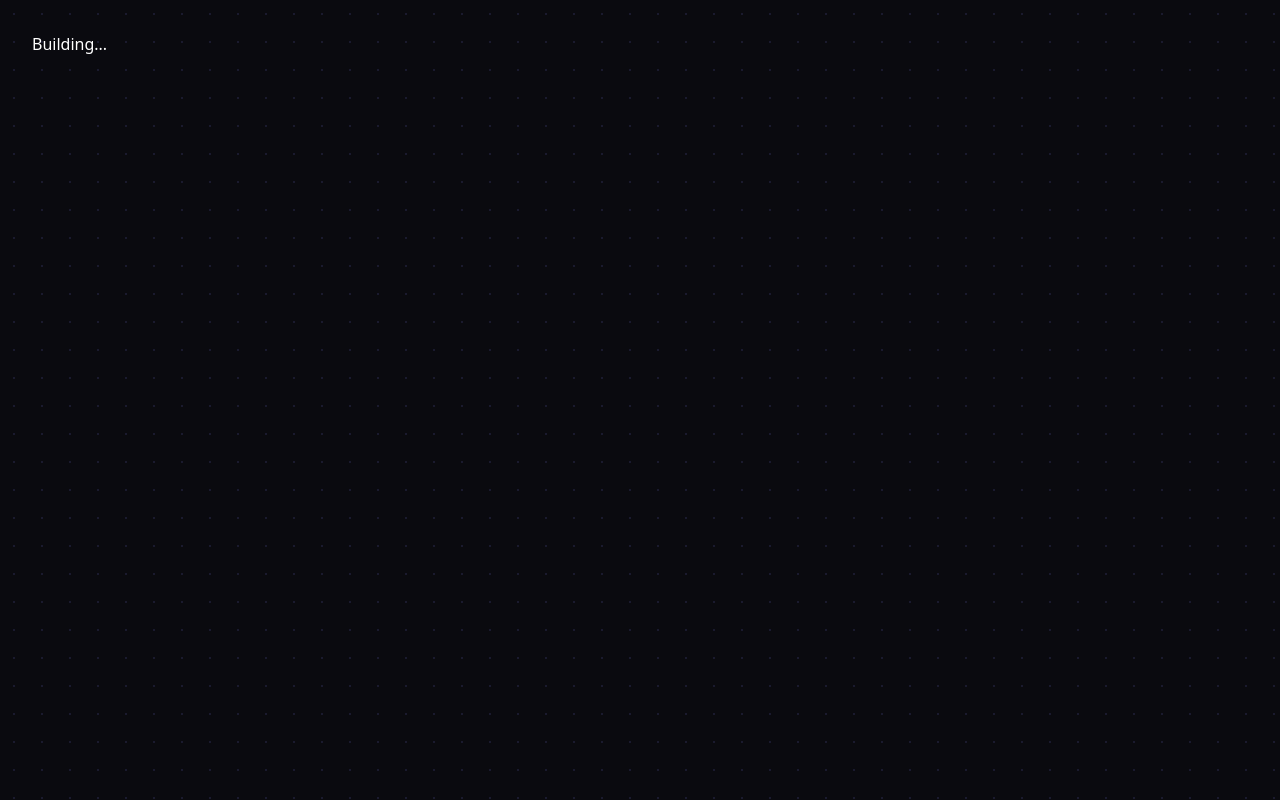
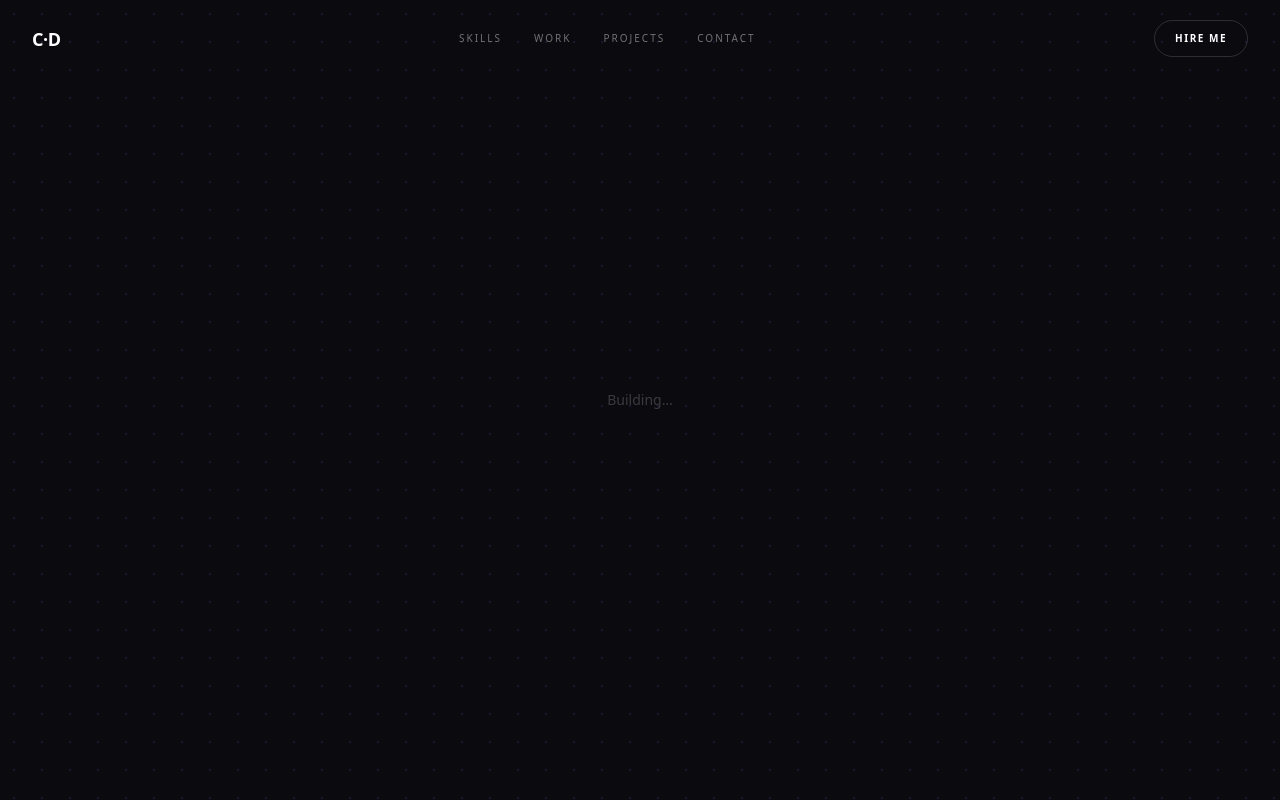
Before and after one commit to V0NOG/resumeWebsite, a Next.js app: page / in a window 1280 px wide. Built offline with nearby package versions, Linux system fonts and the light colour scheme.

Commit message:
feat: add minimal nav with scroll-triggered blur

```diff
--- a/src/app/page.tsx
+++ b/src/app/page.tsx
@@ -1,7 +1,12 @@
+import Nav from "@/components/Nav";
+
 export default function Home() {
   return (
     <main className="min-h-screen">
-      <p className="text-white p-8">Building...</p>
+      <Nav />
+      <div className="h-screen flex items-center justify-center text-white/20 text-sm">
+        Building…
+      </div>
     </main>
   );
 }
--- /dev/null
+++ b/src/components/Nav.tsx
@@ -0,0 +1,61 @@
+"use client";
+
+import { useEffect, useState } from "react";
+
+const links = [
+  { label: "Skills", href: "#skills" },
+  { label: "Work", href: "#experience" },
+  { label: "Projects", href: "#projects" },
+  { label: "Contact", href: "#contact" },
+];
+
+export default function Nav() {
+  const [scrolled, setScrolled] = useState(false);
+
+  useEffect(() => {
+    const onScroll = () => setScrolled(window.scrollY > 40);
+    window.addEventListener("scroll", onScroll, { passive: true });
+    return () => window.removeEventListener("scroll", onScroll);
+  }, []);
+
+  return (
+    <nav
+      className={`fixed top-0 left-0 right-0 z-50 transition-all duration-500 ${
+        scrolled
+          ? "bg-[#0a0a0f]/80 backdrop-blur-md border-b border-white/5"
+          : "bg-transparent"
+      }`}
+    >
+      <div className="max-w-7xl mx-auto px-8 py-5 flex items-center justify-between">
+        {/* Monogram */}
+        <a
+          href="#"
+          className="font-display font-bold text-lg text-white tracking-tight"
+        >
+          C·D
+        </a>
+
+        {/* Links */}
+        <div className="hidden md:flex items-center gap-8">
+          {links.map((link) => (
+            <a
+              key={link.href}
+              href={link.href}
+              className="text-[10px] font-medium tracking-[2px] uppercase text-neutral-500 hover:text-white transition-colors duration-200"
+            >
+              {link.label}
+            </a>
+          ))}
+        </div>
+
+        {/* CTA */}
+        <a
+          href="#contact"
+          className="text-[10px] font-semibold tracking-[1.5px] uppercase px-5 py-2.5 rounded-full border border-white/15 text-white hover:bg-white hover:text-black transition-all duration-200"
+        >
+          Hire Me
+        </a>
+      </div>
+    </nav>
+  );
+}
```
